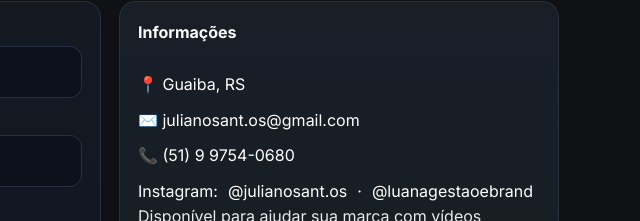
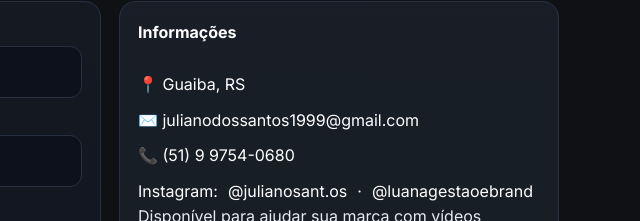
Before and after one commit to julianodossantos1999/portfifolio, a plain HTML site: page index.html in a window 1280 px wide. Shown: the part 3643-3864 px from the top of the page, 640-1280 px from the left. Drawn offline with Linux system fonts and the light colour scheme.

Commit message:
Edição endereço de email Update index.html

```diff
--- a/index.html
+++ b/index.html
@@ -253,7 +253,7 @@
           <h3 class="section-sub">Informações</h3>
           <ul class="list">
             <li>📍 Guaiba, RS</li>
-            <li>✉️ julianosant.os@gmail.com</li>
+            <li>✉️ julianodossantos1999@gmail.com</li>
             <li>📞 (51) 9 9754-0680</li>
             <li>Instagram: <a href="https://www.instagram.com/julianosant.os/">@julianosant.os</a> · <a href="https://www.instagram.com/luanagestaoebrand/">@luanagestaoebrand</a></li>
           </ul>
```
